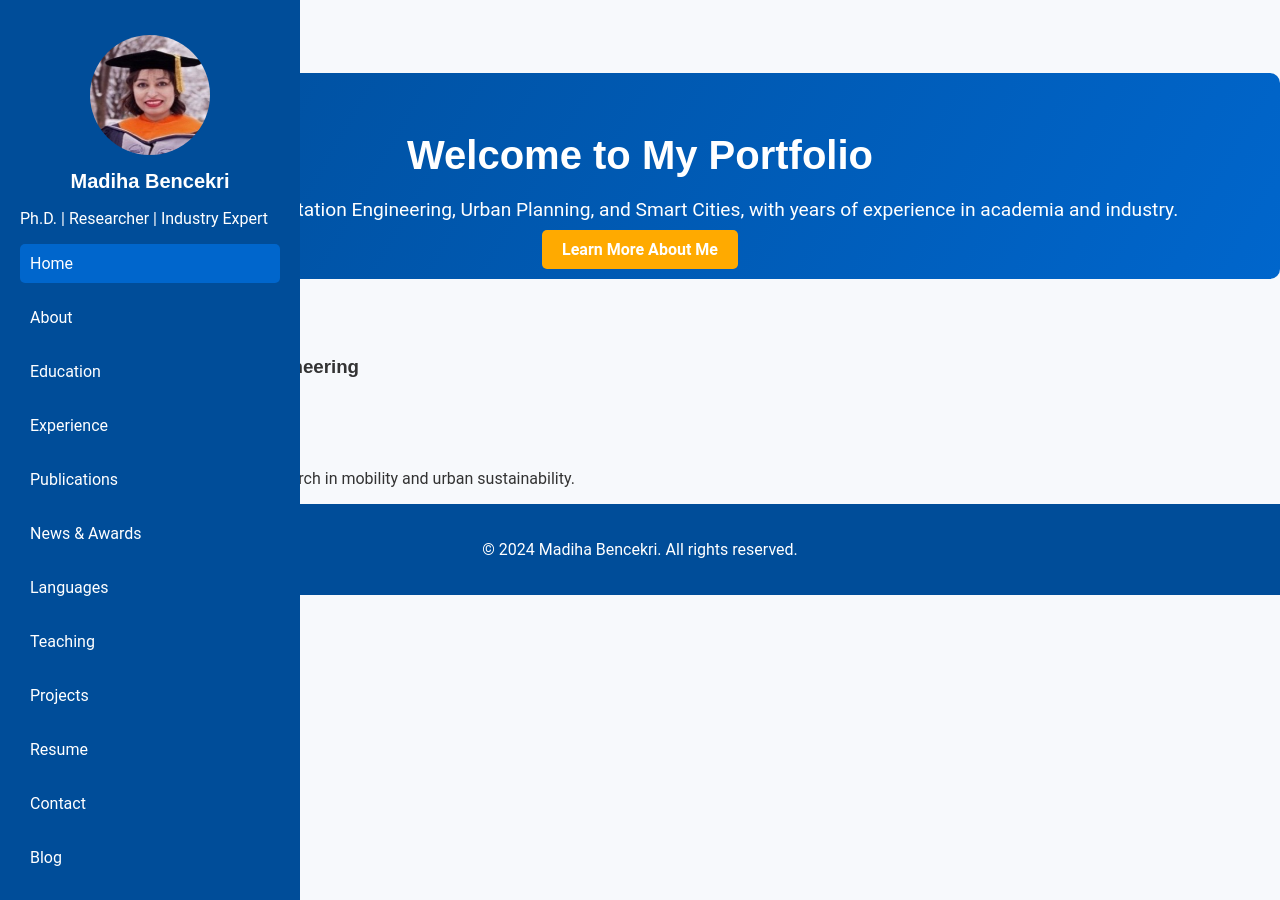
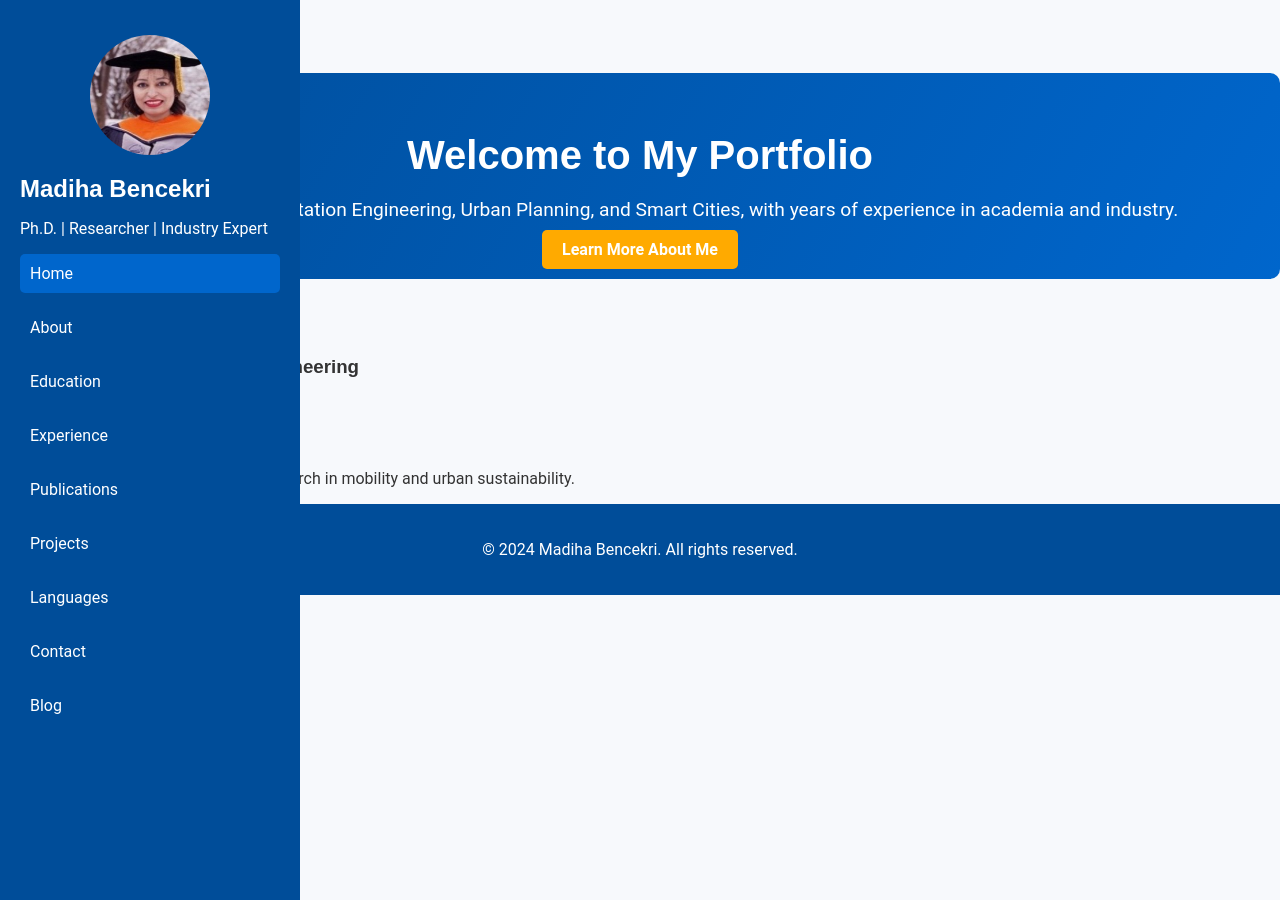
Before and after one commit to dihaben/Madiha-Bencekri, a Jekyll site: the page built from index.md, in a window 1280 px wide. Built offline with Jekyll 4.4.1, drawn with Linux system fonts in a browser that asks for light colours.

Commit message:
Update sidebar.html

```diff
--- a/_includes/sidebar.html
+++ b/_includes/sidebar.html
@@ -1,19 +1,20 @@
-<div class="sidebar">
-  <img src="/assets/images/profile.jpg" alt="Madiha Bencekri">
-  <h1>Madiha Bencekri</h1>
-  <p>Ph.D. | Researcher | Industry Expert</p>
-  <ul class="menu">
-    <li><a href="index.html" class="active"><i class="fas fa-home"></i> Home</a></li>
-    <li><a href="about.html"><i class="fas fa-user"></i> About</a></li>
-    <li><a href="education.html"><i class="fas fa-graduation-cap"></i> Education</a></li>
-    <li><a href="experience.html"><i class="fas fa-briefcase"></i> Experience</a></li>
-    <li><a href="publications.html"><i class="fas fa-book"></i> Publications</a></li>
-    <li><a href="awards.html"><i class="fas fa-award"></i> News & Awards</a></li>
-    <li><a href="languages.html"><i class="fas fa-language"></i> Languages</a></li>
-    <li><a href="teaching.html"><i class="fas fa-chalkboard-teacher"></i> Teaching</a></li>
-    <li><a href="projects.html"><i class="fas fa-project-diagram"></i> Projects</a></li>
-    <li><a href="resume.html"><i class="fas fa-file-alt"></i> Resume</a></li>
-    <li><a href="contact.html"><i class="fas fa-envelope"></i> Contact</a></li>
-    <li><a href="blog.html"><i class="fas fa-blog"></i> Blog</a></li>
-  </ul>
-</div>
+<aside class="sidebar" role="complementary">
+  <div class="profile-section">
+    <img src="/assets/images/profile.jpg" alt="Madiha Bencekri" class="profile-pic">
+    <h2>Madiha Bencekri</h2>
+    <p>Ph.D. | Researcher | Industry Expert</p>
+  </div>
+  <nav class="menu" role="navigation" aria-label="Main Navigation">
+    <ul>
+      <li><a href="/index.html" class="{% if page.title == 'Home' %}active{% endif %}">Home</a></li>
+      <li><a href="/about.html" class="{% if page.title == 'About' %}active{% endif %}">About</a></li>
+      <li><a href="/education.html" class="{% if page.title == 'Education' %}active{% endif %}">Education</a></li>
+      <li><a href="/experience.html" class="{% if page.title == 'Experience' %}active{% endif %}">Experience</a></li>
+      <li><a href="/publications.html" class="{% if page.title == 'Publications' %}active{% endif %}">Publications</a></li>
+      <li><a href="/projects.html" class="{% if page.title == 'Projects' %}active{% endif %}">Projects</a></li>
+      <li><a href="/languages.html" class="{% if page.title == 'Languages' %}active{% endif %}">Languages</a></li>
+      <li><a href="/contact.html" class="{% if page.title == 'Contact' %}active{% endif %}">Contact</a></li>
+      <li><a href="/blog.html" class="{% if page.title == 'Blog' %}active{% endif %}">Blog</a></li>
+    </ul>
+  </nav>
+</aside>
```
